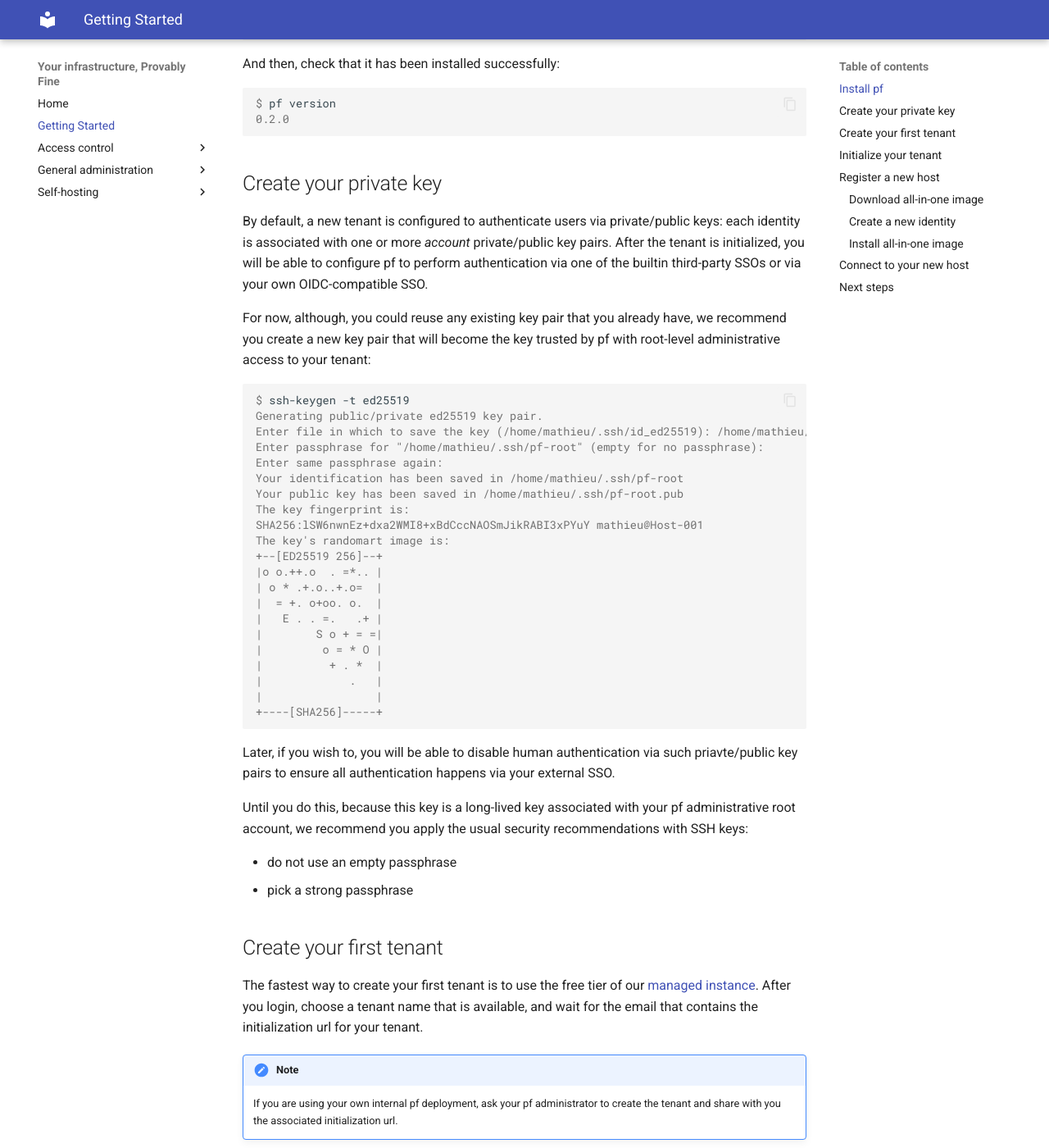
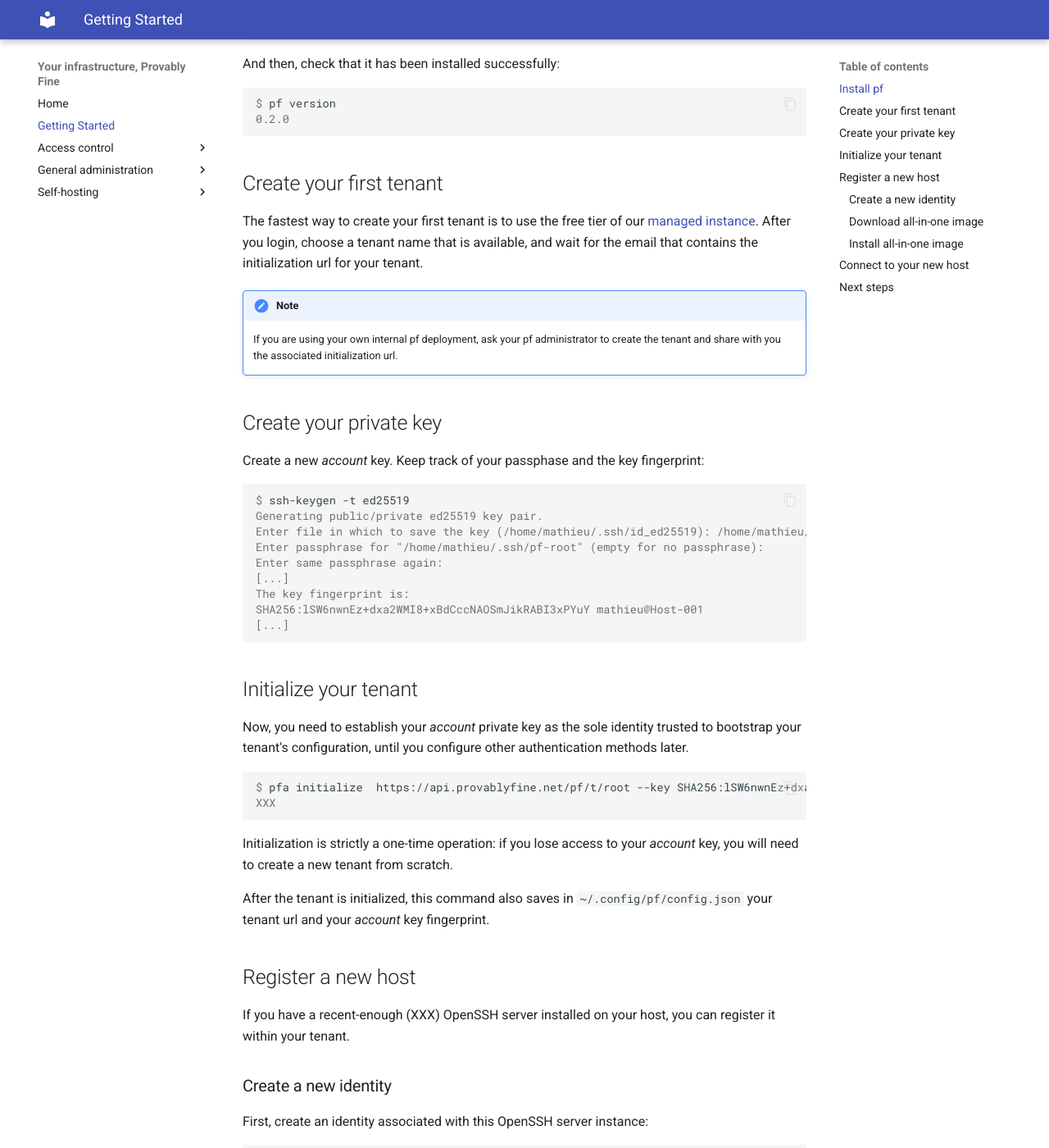
Before and after one commit to provablyfine/pf, an MkDocs documentation site: the page built from docs/getting-started.md, in a window 1280 px wide and 1400 px high, scrolled down 282 px. Shown: the whole window at 82% size. Built offline with MkDocs 1.6.1 and Material for MkDocs 9.7.7, drawn with Linux system fonts in a browser that asks for light colours; comment, search, counter and statistics services are not loaded; the version menu is left out; some of the changed text lies outside the part shown.

Commit message:
simplify

````diff
--- a/docs/getting-started.md
+++ b/docs/getting-started.md
@@ -15,50 +15,6 @@ $ pf version
 0.2.0
 ```
 
-## Create your private key
-
-By default, a new tenant is configured to authenticate users via private/public keys:
-each identity is associated with one or more *account* private/public key pairs. After
-the tenant is initialized, you will be able to configure pf to perform authentication
-via one of the builtin third-party SSOs or via your own OIDC-compatible SSO.
-
-For now, although, you could reuse any existing key pair that you already have, we recommend
-you create a new key pair that will become the key trusted by pf with root-level
-administrative access to your tenant:
-
-```console
-$ ssh-keygen -t ed25519
-Generating public/private ed25519 key pair.
-Enter file in which to save the key (/home/mathieu/.ssh/id_ed25519): /home/mathieu/.ssh/pf-root
-Enter passphrase for "/home/mathieu/.ssh/pf-root" (empty for no passphrase):
-Enter same passphrase again:
-Your identification has been saved in /home/mathieu/.ssh/pf-root
-Your public key has been saved in /home/mathieu/.ssh/pf-root.pub
-The key fingerprint is:
-SHA256:lSW6nwnEz+dxa2WMI8+xBdCccNAOSmJikRABI3xPYuY mathieu@Host-001
-The key's randomart image is:
-+--[ED25519 256]--+
-|o o.++.o  . =*.. |
-| o * .+.o..+.o=  |
-|  = +. o+oo. o.  |
-|   E . . =.   .+ |
-|        S o + = =|
-|         o = * O |
-|          + . *  |
-|             .   |
-|                 |
-+----[SHA256]-----+
-```
-
-Later, if you wish to, you will be able to disable human authentication via such priavte/public
-key pairs to ensure all authentication happens via your external SSO.
-
-Until you do this, because this key is a long-lived key associated with your pf administrative
-root account, we recommend you apply the usual security recommendations with SSH keys:
-
-- do not use an empty passphrase
-- pick a strong passphrase
-
 ## Create your first tenant
 
 The fastest way to create your first tenant is to use the free tier of our
@@ -70,25 +26,52 @@ the initialization url for your tenant.
     If you are using your own internal pf deployment, ask your pf administrator
     to create the tenant and share with you the associated initialization url.
 
+## Create your private key
+
+Create a new *account* key. Keep track of your passphase and the key fingerprint:
+```console
+$ ssh-keygen -t ed25519
+Generating public/private ed25519 key pair.
+Enter file in which to save the key (/home/mathieu/.ssh/id_ed25519): /home/mathieu/.ssh/pf-root
+Enter passphrase for "/home/mathieu/.ssh/pf-root" (empty for no passphrase):
+Enter same passphrase again:
+[...]
+The key fingerprint is:
+SHA256:lSW6nwnEz+dxa2WMI8+xBdCccNAOSmJikRABI3xPYuY mathieu@Host-001
+[...]
+```
+
 ## Initialize your tenant
 
-Given your tenant url, `pfa`, the *administration* pf cli can initialize your tenant:
+Now, you need to establish your *account* private key as the sole identity
+trusted to bootstrap your tenant's configuration, until you configure other
+authentication methods later.
 
 ```console
 $ pfa initialize  https://api.provablyfine.net/pf/t/root --key SHA256:lSW6nwnEz+dxa2WMI8+xBdCccNAOSmJikRABI3xPYuY
 XXX
 ```
 
-This command initializes the tenant database, creates the `root` identity, grants full permissions
-to this identity, and associates this identity with the account key which matches the fingerprint
-provided to the `--key` argument. This command also saves in `~/.config/pf/config.json` your
+Initialization is strictly a one-time operation: if you lose access to your
+*account* key, you will need to create a new tenant from scratch.
+
+After the tenant is initialized, this command also saves in `~/.config/pf/config.json` your
 tenant url and your *account* key fingerprint.
 
 ## Register a new host
 
-It is possible to [register manually](XXX) existing openSSH servers as new identities with pf
-but we provide all-in-one images that bundle the latest OpenSSH server with all the supporting
-integration as portablectl images.
+If you have a recent-enough (XXX) OpenSSH server installed on your host, you can register
+it within your tenant.
+
+### Create a new identity
+
+First, create an identity associated with this OpenSSH server instance:
+```console
+$ pfa identity create -n my-new-hostname
+$ IDENTITY_ID=$(pfa identity list -n my-new-hostname -q)
+$ pfa identity invite --manual -i $IDENTITY_ID
+XXX
+```
 
 ### Download all-in-one image
 
@@ -98,18 +81,9 @@ $ curl $(pf host print-download-url)
 XXX
 ```
 
-### Create a new identity
-
-```console
-$ pfa identity create -n my-new-hostname
-$ IDENTITY_ID=$(pfa identity list -n my-new-hostname -q)
-$ pfa identity invite --manual -i $IDENTITY_ID
-XXX
-```
-
 ### Install all-in-one image
 
-The one-liner is quite straightforward:
+Start the image with your invitation key:
 ```console
 $ sudo pf host setup --raw-image=./pf-all-in-one.raw --invitation-key=INVITATION_KEY
 ```
@@ -122,7 +96,7 @@ $ pf host setup --print-bash
 
 You can check that our new OpenSSH service is running:
 ```console
-$ systemctl status pf-sshd
+$ systemctl status pf-host
 ```
 
 ## Connect to your new host
````
Also changed, not shown: docs/index.md (+1 -2 lines).
